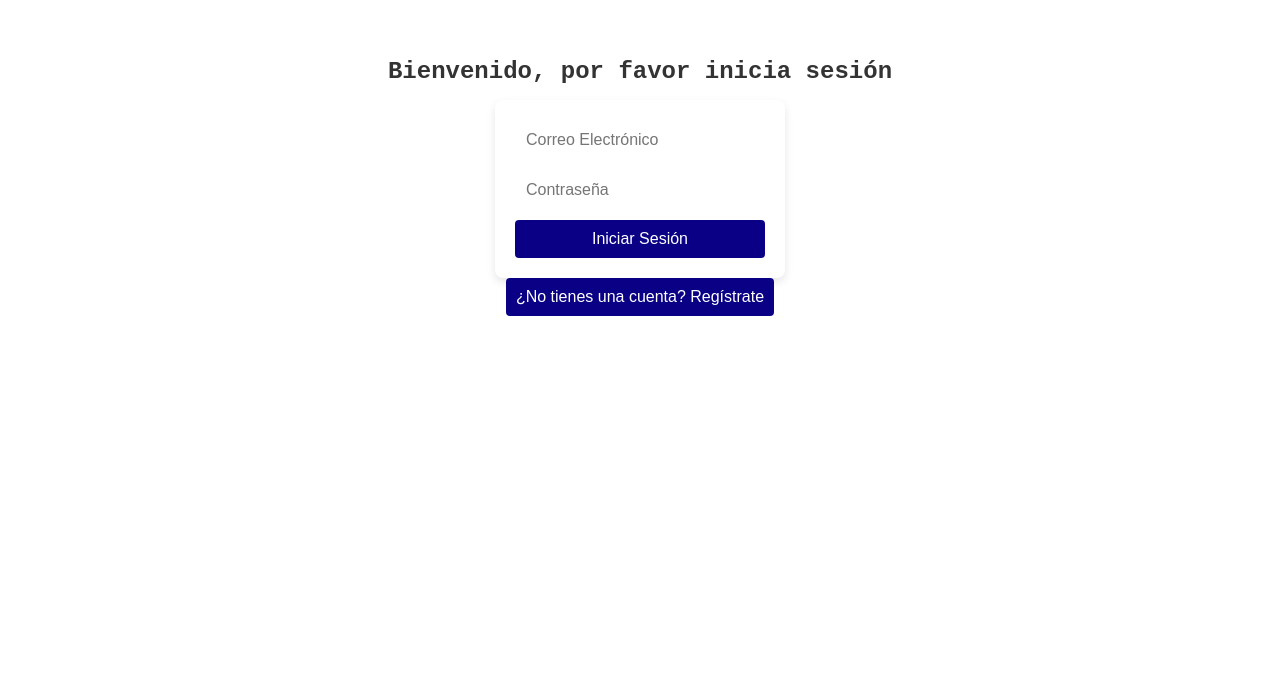
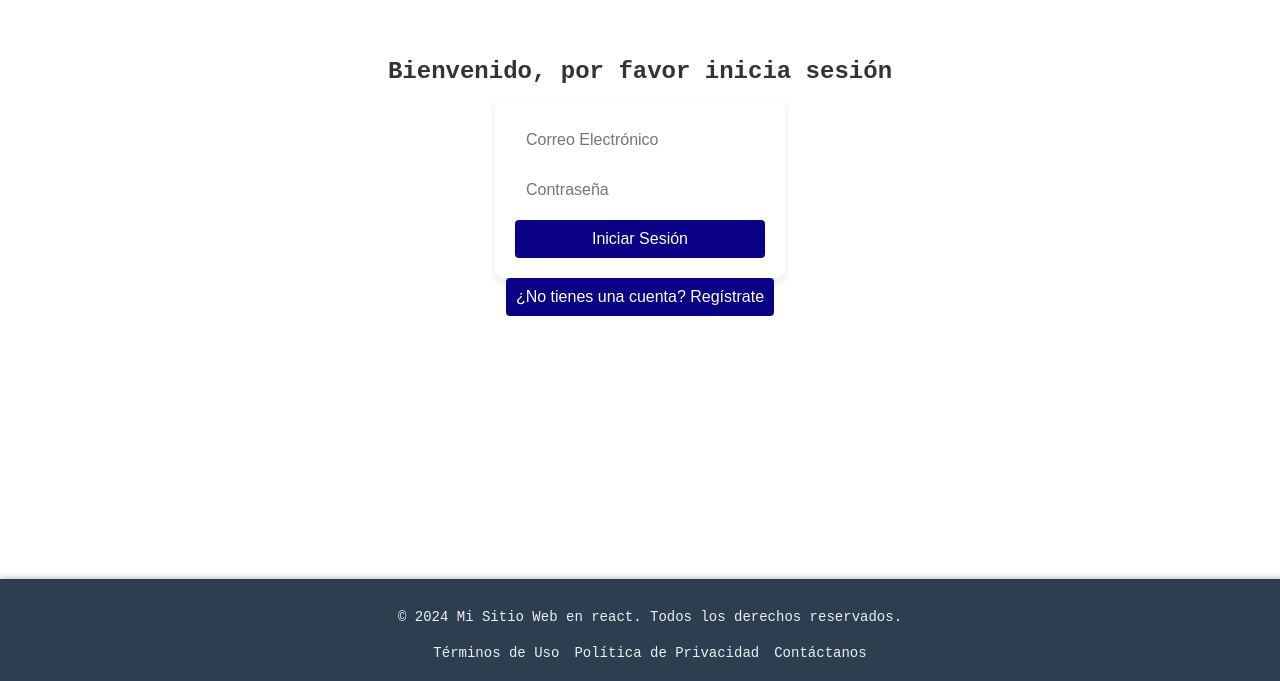
Before and after one commit to Ca8allero02/fullstack-master, a React (Create React App) app in the folder front/: page /productos in a window 1280 px wide. Shown: the part 657-1338 px from the top of the page. Before the commit the page ends 1236 px from the top, so only its background shows below. Built offline with nearby package versions, Linux system fonts and the light colour scheme.

Commit message:
correccion enlace de base de datos, creacion e importacion de footer.js
Ivan Caballero

```diff
--- a/front/src/App.js
+++ b/front/src/App.js
@@ -4,6 +4,7 @@ import axios from 'axios';
 import Producto from './componentes/Producto';
 import './App.css';
 import Head from './componentes/head';
+import Footer from './componentes/footer'
 
 function App() {
     const [email, setEmail] = useState('');
@@ -68,6 +69,8 @@ function App() {
                     {message && <p>{message}</p>}
                 </div>
             )}
+
+            <Footer />
         </div>
     );
 }
--- /dev/null
+++ b/front/src/componentes/footer.css
@@ -0,0 +1,42 @@
+/* footer.css */
+.footer {
+    background-color: #2c3e50;
+    color: #ecf0f1;
+    text-align: center;
+    padding: 20px 10px;
+    position: relative;
+    bottom: 0;
+    width: 100%;
+    box-shadow: 0px -2px 5px rgba(0, 0, 0, 0.2);
+}
+
+.footer-content {
+    max-width: 1200px;
+    margin: 0 auto;
+    display: flex;
+    flex-direction: column;
+    align-items: center;
+    justify-content: center;
+}
+
+.footer p {
+    margin: 10px 0;
+    font-size: 14px;
+}
+
+.footer-links {
+    display: flex;
+    gap: 15px;
+    margin-top: 10px;
+}
+
+.footer-link {
+    color: #ecf0f1;
+    text-decoration: none;
+    font-size: 14px;
+    transition: color 0.3s ease;
+}
+
+.footer-link:hover {
+    color: #1abc9c;
+}
--- /dev/null
+++ b/front/src/componentes/footer.js
@@ -0,0 +1,20 @@
+// Footer.js
+import React from 'react';
+import './footer.css';
+
+const Footer = () => {
+    return (
+        <footer className="footer">
+            <div className="footer-content">
+                <p>&copy; {new Date().getFullYear()} Mi Sitio Web en react. Todos los derechos reservados.</p>
+                <div className="footer-links">
+                    <a href="/terms" className="footer-link">Términos de Uso</a>
+                    <a href="/privacy" className="footer-link">Política de Privacidad</a>
+                    <a href="/contact" className="footer-link">Contáctanos</a>
+                </div>
+            </div>
+        </footer>
+    );
+};
+
+export default Footer;
```
Also changed, not shown: 1 other file (tests, documents, lock files or other folders).
